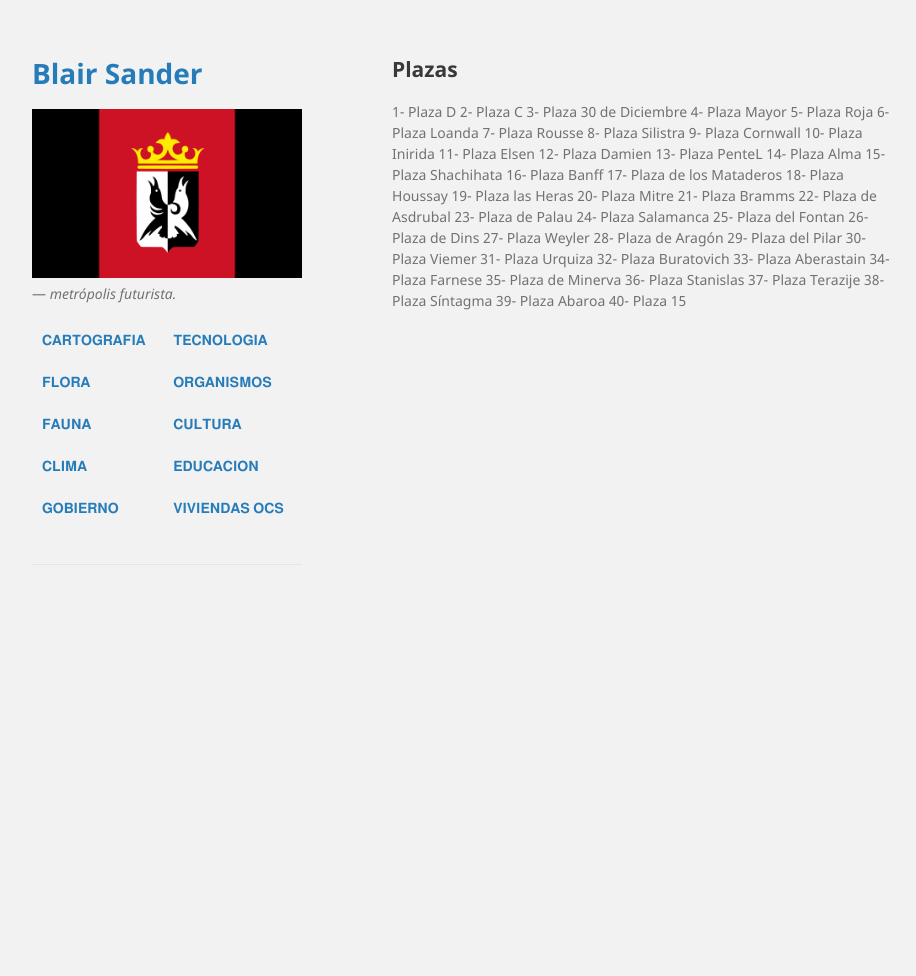
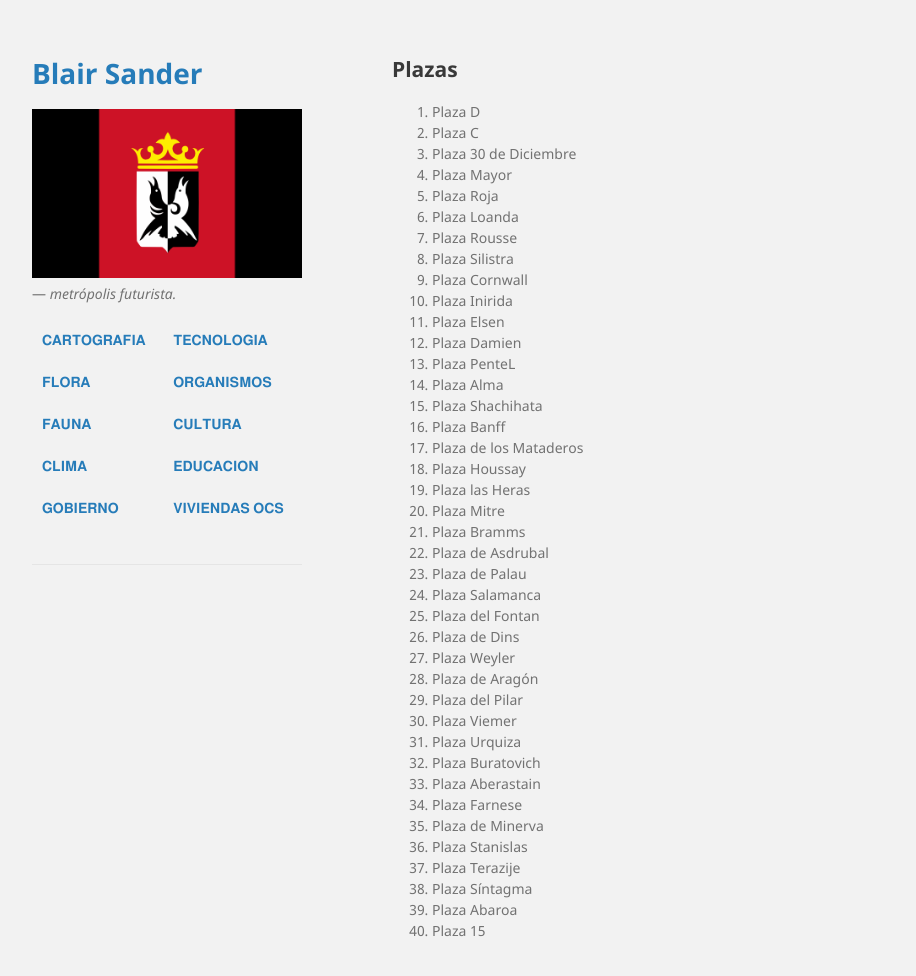
Before and after one commit to BlairSander/ciudad, a Jekyll site: the page built from plazas.md, in a window 1280 px wide and 1011 px high. Shown: the top 976 px of the window, without its empty margins (178-1094 px from the left). Built offline with Jekyll 4.4.1, drawn with Linux system fonts in a browser that asks for light colours.

Commit message:
Update plazas.md

```diff
--- a/plazas.md
+++ b/plazas.md
@@ -4,43 +4,43 @@ layout: default
 
 <h2>Plazas</h2>
 
-1- Plaza D
-2- Plaza C
-3- Plaza 30 de Diciembre
-4- Plaza Mayor
-5- Plaza Roja
-6- Plaza Loanda
-7- Plaza Rousse
-8- Plaza Silistra
-9- Plaza Cornwall
-10- Plaza Inirida
-11- Plaza Elsen
-12- Plaza Damien
-13- Plaza PenteL
-14- Plaza Alma
-15- Plaza Shachihata
-16- Plaza Banff
-17- Plaza de los Mataderos
-18- Plaza Houssay
-19- Plaza las Heras
-20- Plaza Mitre
-21- Plaza Bramms
-22- Plaza de Asdrubal
-23- Plaza de Palau
-24- Plaza Salamanca
-25- Plaza del Fontan
-26- Plaza de Dins
-27- Plaza Weyler
-28- Plaza de Aragón
-29- Plaza del Pilar
-30- Plaza Viemer
-31- Plaza Urquiza
-32- Plaza Buratovich
-33- Plaza Aberastain
-34- Plaza Farnese
-35- Plaza de Minerva
-36- Plaza Stanislas
-37- Plaza Terazije
-38- Plaza Síntagma
-39- Plaza Abaroa
-40- Plaza 15
+1. Plaza D
+1. Plaza C
+1. Plaza 30 de Diciembre
+1. Plaza Mayor
+1. Plaza Roja
+1. Plaza Loanda
+1. Plaza Rousse
+1. Plaza Silistra
+1. Plaza Cornwall
+1. Plaza Inirida
+1. Plaza Elsen
+1. Plaza Damien
+1. Plaza PenteL
+1. Plaza Alma
+1. Plaza Shachihata
+1. Plaza Banff
+1. Plaza de los Mataderos
+1. Plaza Houssay
+1. Plaza las Heras
+1. Plaza Mitre
+1. Plaza Bramms
+1. Plaza de Asdrubal
+1. Plaza de Palau
+1. Plaza Salamanca
+1. Plaza del Fontan
+1. Plaza de Dins
+1. Plaza Weyler
+1. Plaza de Aragón
+1. Plaza del Pilar
+1. Plaza Viemer
+1. Plaza Urquiza
+1. Plaza Buratovich
+1. Plaza Aberastain
+1. Plaza Farnese
+1. Plaza de Minerva
+1. Plaza Stanislas
+1. Plaza Terazije
+1. Plaza Síntagma
+1. Plaza Abaroa
+1. Plaza 15
```
